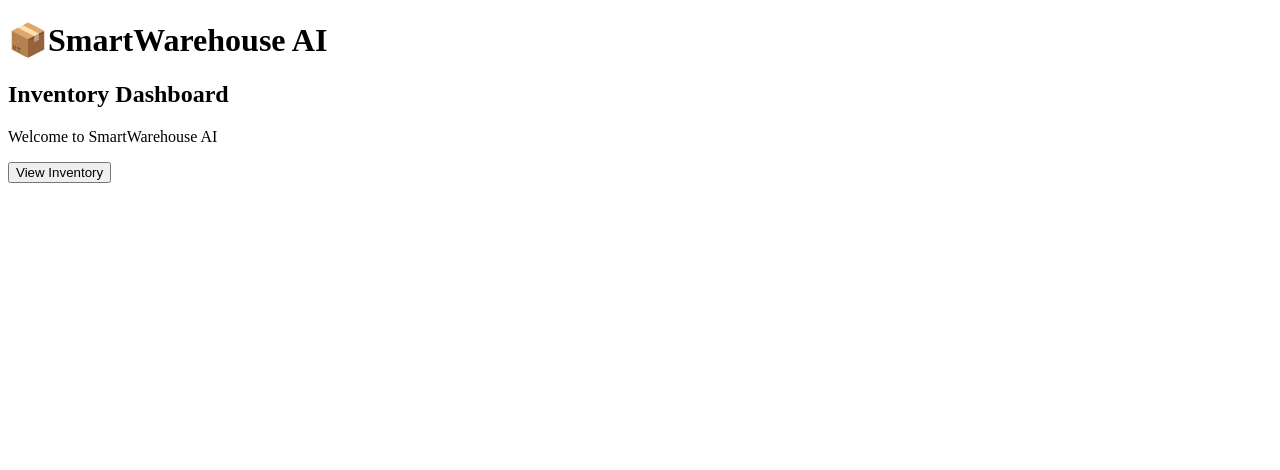
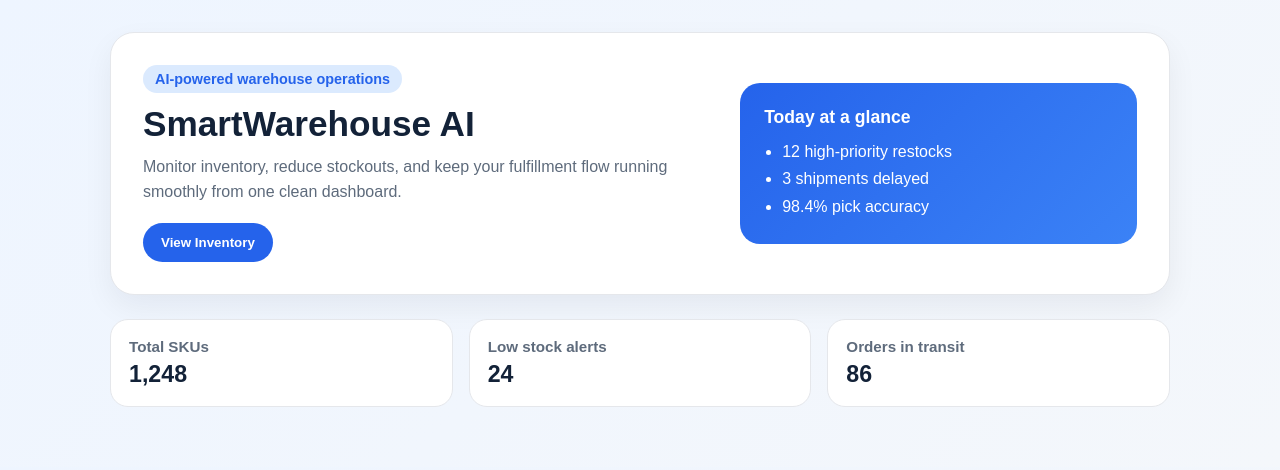
Before and after one commit to Yulina-dev/smartwarehouse-ai, a plain HTML site: page frontend/index.html in a window 1280 px wide. Drawn offline with Linux system fonts and the light colour scheme.

Commit message:
Update index.html

```diff
--- a/frontend/index.html
+++ b/frontend/index.html
@@ -1,16 +1,177 @@
 <!DOCTYPE html>
 <html lang="en">
 <head>
-  <meta charset="UTF-8">
-  <meta name="viewport"
-    content="width=device-width, intitial-
-    scale=1.0">
-    <title>Smartwarehouse AI</title>
+  <meta charset="UTF-8" />
+  <meta name="viewport" content="width=device-width, initial-scale=1.0" />
+  <title>SmartWarehouse AI</title>
+  <style>
+    :root {
+      color-scheme: light;
+      --bg: #f4f7fb;
+      --card: #ffffff;
+      --text: #132238;
+      --muted: #5e6b7c;
+      --accent: #2563eb;
+      --accent-soft: #dbeafe;
+      --border: #e5e7eb;
+    }
+
+    * { box-sizing: border-box; }
+
+    body {
+      margin: 0;
+      font-family: Arial, Helvetica, sans-serif;
+      background: linear-gradient(135deg, #eef5ff 0%, var(--bg) 100%);
+      color: var(--text);
+    }
+
+    .page {
+      max-width: 1100px;
+      margin: 0 auto;
+      padding: 32px 20px 60px;
+    }
+
+    .hero {
+      background: var(--card);
+      border: 1px solid var(--border);
+      border-radius: 24px;
+      padding: 32px;
+      box-shadow: 0 12px 30px rgba(15, 23, 42, 0.06);
+      display: grid;
+      grid-template-columns: 1.3fr 0.9fr;
+      gap: 24px;
+      align-items: center;
+    }
+
+    .eyebrow {
+      display: inline-block;
+      padding: 6px 12px;
+      border-radius: 999px;
+      background: var(--accent-soft);
+      color: var(--accent);
+      font-size: 0.9rem;
+      font-weight: 700;
+      margin-bottom: 12px;
+    }
+
+    h1 {
+      margin: 0 0 10px;
+      font-size: 2.2rem;
+      line-height: 1.1;
+    }
+
+    .hero p {
+      margin: 0 0 18px;
+      color: var(--muted);
+      font-size: 1rem;
+      line-height: 1.6;
+    }
+
+    .actions button {
+      border: none;
+      border-radius: 999px;
+      padding: 12px 18px;
+      font-weight: 700;
+      cursor: pointer;
+      background: var(--accent);
+      color: white;
+      transition: transform 0.2s ease, box-shadow 0.2s ease;
+    }
+
+    .actions button:hover {
+      transform: translateY(-1px);
+      box-shadow: 0 8px 16px rgba(37, 99, 235, 0.2);
+    }
+
+    .panel {
+      background: linear-gradient(135deg, #2563eb 0%, #3b82f6 100%);
+      color: white;
+      border-radius: 20px;
+      padding: 24px;
+    }
+
+    .panel h3 {
+      margin: 0 0 10px;
+      font-size: 1.1rem;
+    }
+
+    .panel ul {
+      padding-left: 18px;
+      margin: 0;
+      line-height: 1.7;
+    }
+
+    .stats {
+      display: grid;
+      grid-template-columns: repeat(3, minmax(0, 1fr));
+      gap: 16px;
+      margin-top: 24px;
+    }
+
+    .card {
+      background: var(--card);
+      border: 1px solid var(--border);
+      border-radius: 18px;
+      padding: 18px;
+    }
+
+    .card h4 {
+      margin: 0 0 6px;
+      font-size: 0.95rem;
+      color: var(--muted);
+    }
+
+    .card .value {
+      font-size: 1.45rem;
+      font-weight: 700;
+    }
+
+    @media (max-width: 780px) {
+      .hero {
+        grid-template-columns: 1fr;
+      }
+
+      .stats {
+        grid-template-columns: 1fr;
+      }
+    }
+  </style>
 </head>
 <body>
-  <h1>📦SmartWarehouse AI</h1>
-    <h2>Inventory Dashboard</h2>
-    <p>Welcome to SmartWarehouse AI</p>
-    <button>View Inventory</button>
+  <div class="page">
+    <section class="hero">
+      <div>
+        <span class="eyebrow">AI-powered warehouse operations</span>
+        <h1>SmartWarehouse AI</h1>
+        <p>Monitor inventory, reduce stockouts, and keep your fulfillment flow running smoothly from one clean dashboard.</p>
+        <div class="actions">
+          <button>View Inventory</button>
+        </div>
+      </div>
+      <div class="panel">
+        <h3>Today at a glance</h3>
+        <ul>
+          <li>12 high-priority restocks</li>
+          <li>3 shipments delayed</li>
+          <li>98.4% pick accuracy</li>
+        </ul>
+      </div>
+    </section>
+
+    <section class="stats">
+      <article class="card">
+        <h4>Total SKUs</h4>
+        <div class="value">1,248</div>
+      </article>
+      <article class="card">
+        <h4>Low stock alerts</h4>
+        <div class="value">24</div>
+      </article>
+      <article class="card">
+        <h4>Orders in transit</h4>
+        <div class="value">86</div>
+      </article>
+    </section>
+  </div>
 </body>
 </html>
```
